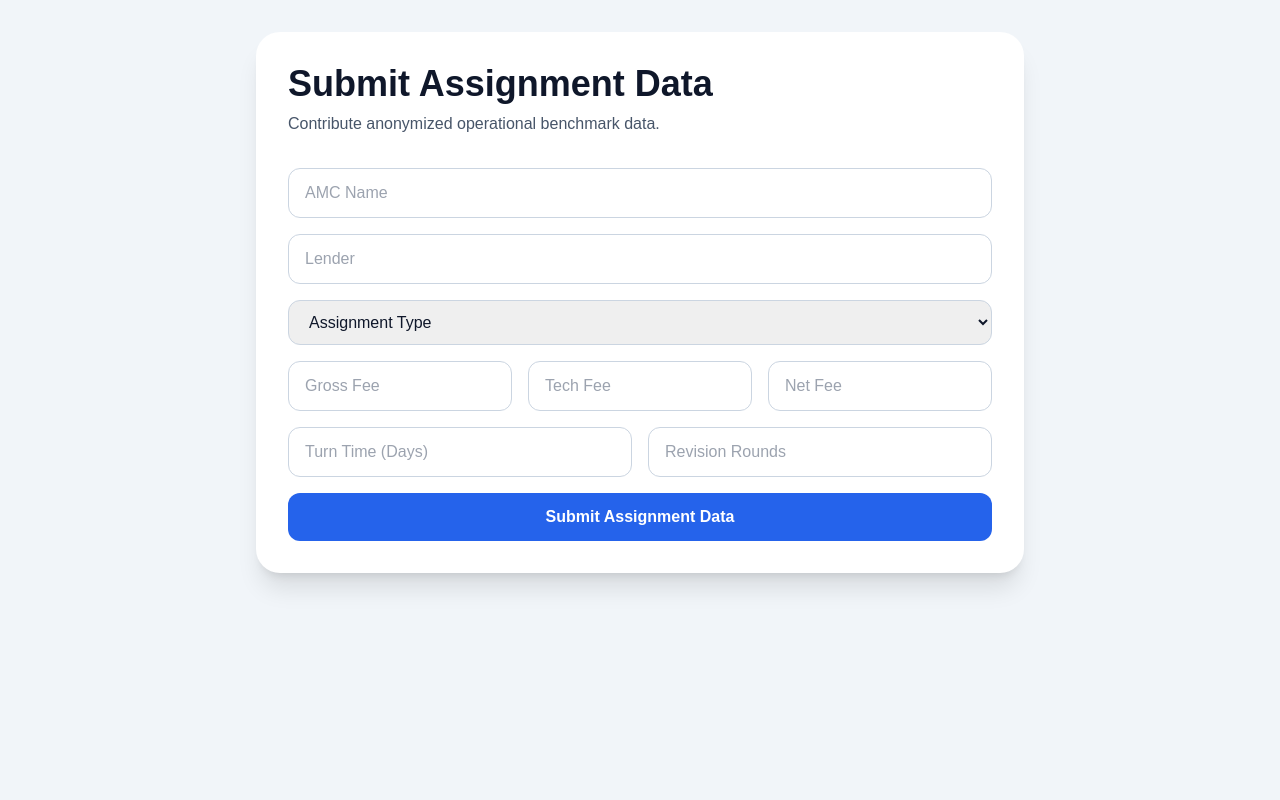
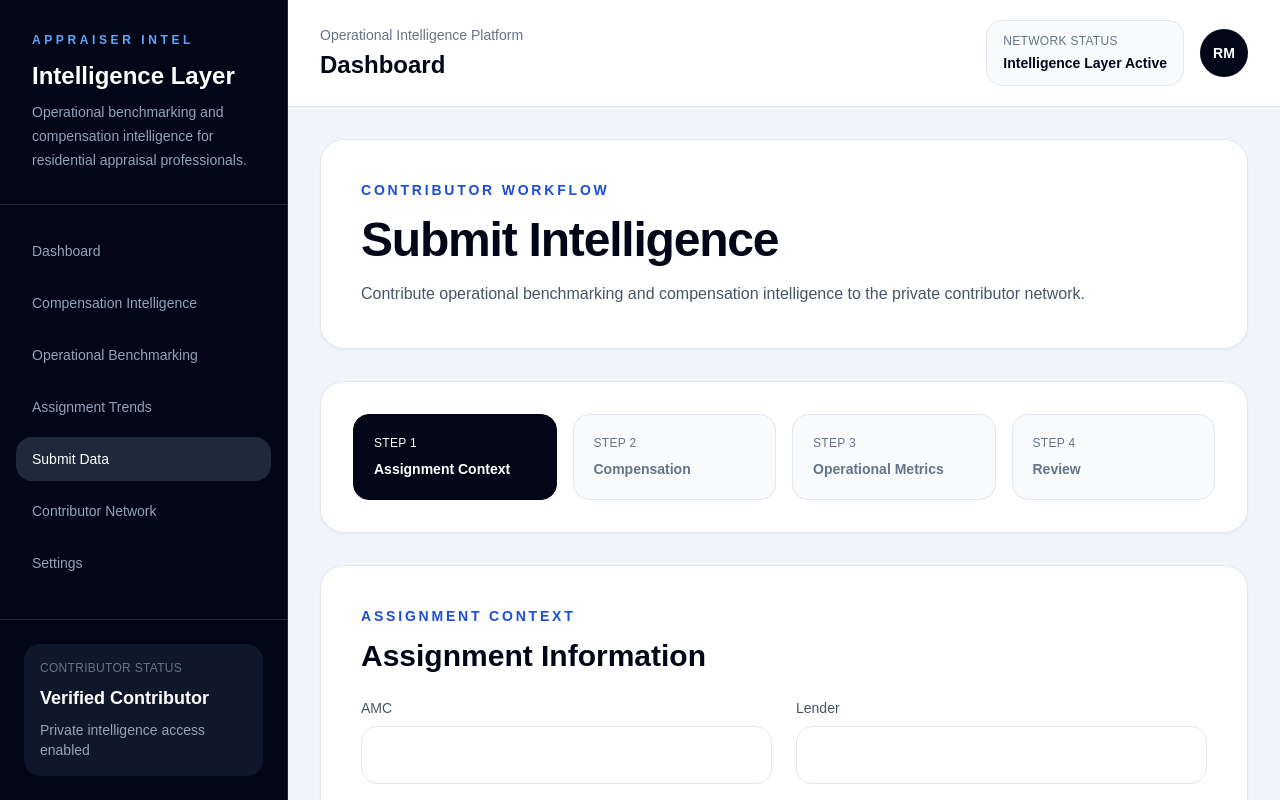
Before and after one commit to mose027-cmd/AppaiserIntel, a Next.js app: page /submit in a window 1280 px wide. Shown: the top 800 px of the page. Built offline with nearby package versions, Linux system fonts and the light colour scheme; no server answers.

Commit message:
Build guided submit intelligence workflow

```diff
--- a/app/submit/page.tsx
+++ b/app/submit/page.tsx
@@ -1,42 +1,49 @@
 "use client";
 
-import { useState } from "react";
-import { supabase } from "../../lib/supabaseClient";
+import { useMemo, useState } from "react";
+import { createClient } from "@supabase/supabase-js";
+import DashboardShell from "../../components/DashboardShell";
+
+const steps = [
+  "Assignment Context",
+  "Compensation",
+  "Operational Metrics",
+  "Review",
+];
 
 export default function SubmitPage() {
-  const [loading, setLoading] = useState(false);
+  const supabase = useMemo(
+    () =>
+      createClient(
+        process.env.NEXT_PUBLIC_SUPABASE_URL!,
+        process.env.NEXT_PUBLIC_SUPABASE_ANON_KEY!
+      ),
+    []
+  );
+
+  const [step, setStep] = useState(1);
 
   const [formData, setFormData] = useState({
     amc: "",
     lender: "",
-    assignment_type: "",
-    gross_fee: "",
-    tech_fee: "",
-    net_fee: "",
-    turn_time: "",
-    revision_rounds: "",
+    assignmentType: "",
+    grossFee: "",
+    techFee: "",
+    turnTime: "",
+    revisionRounds: "",
   });
 
-  async function handleSubmit(e: React.FormEvent) {
-    e.preventDefault();
+  const netFee =
+    Number(formData.grossFee || 0) -
+    Number(formData.techFee || 0);
 
-    setLoading(true);
+  async function handleSubmit() {
+    const {
+      data: { user },
+    } = await supabase.auth.getUser();
 
-const storedSession = localStorage.getItem(
-  "sb-lyibzziciksphcgrjdgm-auth-token"
-);
-
-if (!storedSession) {
-  alert("Please login first.");
-  window.location.href = "/login";
-  return;
-}
-
-const parsedSession = JSON.parse(storedSession);
-const user = parsedSession.user;
     if (!user) {
-      alert("Please login first.");
-      window.location.href = "/login";
+      alert("User session not found.");
       return;
     }
 
@@ -47,151 +54,353 @@ const { error } = await supabase
           user_id: user.id,
           amc: formData.amc,
           lender: formData.lender,
-      assignment_type: formData.assignment_type,
-      gross_fee: Number(formData.gross_fee),
-      tech_fee: Number(formData.tech_fee),
-      net_fee: Number(formData.net_fee),
-      turn_time: Number(formData.turn_time),
-      revision_rounds: Number(formData.revision_rounds),
+          assignment_type: formData.assignmentType,
+          gross_fee: Number(formData.grossFee),
+          tech_fee: Number(formData.techFee),
+          net_fee: Number(netFee),
+          turn_time: Number(formData.turnTime),
+          revision_rounds: Number(formData.revisionRounds),
         },
-  ])
-  .select();
-console.log("INSERT ERROR:", error);
-    setLoading(false);
+      ]);
 
     if (error) {
       alert(error.message);
       return;
     }
 
-window.location.href = "/dashboard";
+    alert("Contribution submitted successfully.");
+
     setFormData({
       amc: "",
       lender: "",
-      assignment_type: "",
-      gross_fee: "",
-      tech_fee: "",
-      net_fee: "",
-      turn_time: "",
-      revision_rounds: "",
+      assignmentType: "",
+      grossFee: "",
+      techFee: "",
+      turnTime: "",
+      revisionRounds: "",
     });
+
+    setStep(1);
   }
 
   return (
-    <main className="min-h-screen bg-slate-100 p-8">
-      <div className="mx-auto max-w-3xl rounded-3xl bg-white p-8 shadow-xl">
-        <h1 className="mb-2 text-4xl font-bold text-slate-900">
-          Submit Assignment Data
+    <DashboardShell>
+
+      <div className="mx-auto max-w-5xl space-y-8">
+
+        <section className="rounded-3xl border border-slate-200 bg-white p-10 shadow-sm">
+
+          <p className="text-sm font-semibold uppercase tracking-[0.2em] text-blue-700">
+            Contributor Workflow
+          </p>
+
+          <h1 className="mt-4 text-5xl font-bold tracking-tight text-slate-950">
+            Submit Intelligence
           </h1>
 
-        <p className="mb-8 text-slate-600">
-          Contribute anonymized operational benchmark data.
+          <p className="mt-4 max-w-3xl text-base leading-7 text-slate-600">
+            Contribute operational benchmarking and compensation intelligence
+            to the private contributor network.
           </p>
 
-        <form onSubmit={handleSubmit} className="space-y-4">
-          <input
-            placeholder="AMC Name"
+        </section>
+
+        <section className="rounded-3xl border border-slate-200 bg-white p-8 shadow-sm">
+
+          <div className="grid gap-4 md:grid-cols-4">
+
+            {steps.map((item, index) => {
+              const active = step === index + 1;
+
+              return (
+                <div
+                  key={item}
+                  className={`rounded-2xl border p-5 transition ${
+                    active
+                      ? "border-slate-950 bg-slate-950 text-white"
+                      : "border-slate-200 bg-slate-50 text-slate-500"
+                  }`}
+                >
+                  <p className="text-xs uppercase tracking-wide">
+                    Step {index + 1}
+                  </p>
+
+                  <p className="mt-2 text-sm font-semibold">
+                    {item}
+                  </p>
+                </div>
+              );
+            })}
+
+          </div>
+
+        </section>
+
+        <section className="rounded-3xl border border-slate-200 bg-white p-10 shadow-sm">
+
+          {step === 1 && (
+            <div className="space-y-6">
+
+              <div>
+                <p className="text-sm font-semibold uppercase tracking-[0.2em] text-blue-700">
+                  Assignment Context
+                </p>
+
+                <h2 className="mt-3 text-3xl font-bold text-slate-950">
+                  Assignment Information
+                </h2>
+              </div>
+
+              <div className="grid gap-6 md:grid-cols-2">
+
+                <Input
+                  label="AMC"
                   value={formData.amc}
-            onChange={(e) =>
-              setFormData({ ...formData, amc: e.target.value })
+                  onChange={(value) =>
+                    setFormData({ ...formData, amc: value })
                   }
-            className="w-full rounded-xl border border-slate-300 px-4 py-3"
                 />
 
-          <input
-            placeholder="Lender"
+                <Input
+                  label="Lender"
                   value={formData.lender}
-            onChange={(e) =>
-              setFormData({ ...formData, lender: e.target.value })
+                  onChange={(value) =>
+                    setFormData({ ...formData, lender: value })
                   }
-            className="w-full rounded-xl border border-slate-300 px-4 py-3"
                 />
 
-          <select
-            value={formData.assignment_type}
-            onChange={(e) =>
+                <Input
+                  label="Assignment Type"
+                  value={formData.assignmentType}
+                  onChange={(value) =>
                     setFormData({
                       ...formData,
-                assignment_type: e.target.value,
+                      assignmentType: value,
                     })
                   }
-            className="w-full rounded-xl border border-slate-300 px-4 py-3"
-          >
-            <option value="">Assignment Type</option>
-            <option value="URAR">URAR</option>
-            <option value="1004D">1004D / Final</option>
-            <option value="Desktop">Desktop</option>
-            <option value="Hybrid">Hybrid</option>
-            <option value="FHA">FHA</option>
-            <option value="VA">VA</option>
-          </select>
-
-          <div className="grid gap-4 md:grid-cols-3">
-            <input
-              type="number"
-              placeholder="Gross Fee"
-              value={formData.gross_fee}
-              onChange={(e) =>
-                setFormData({ ...formData, gross_fee: e.target.value })
-              }
-              className="rounded-xl border border-slate-300 px-4 py-3"
                 />
 
-            <input
-              type="number"
-              placeholder="Tech Fee"
-              value={formData.tech_fee}
-              onChange={(e) =>
-                setFormData({ ...formData, tech_fee: e.target.value })
+              </div>
+
+            </div>
+          )}
+
+          {step === 2 && (
+            <div className="space-y-6">
+
+              <div>
+                <p className="text-sm font-semibold uppercase tracking-[0.2em] text-blue-700">
+                  Compensation
+                </p>
+
+                <h2 className="mt-3 text-3xl font-bold text-slate-950">
+                  Compensation Intelligence
+                </h2>
+              </div>
+
+              <div className="grid gap-6 md:grid-cols-2">
+
+                <Input
+                  label="Gross Fee"
+                  value={formData.grossFee}
+                  onChange={(value) =>
+                    setFormData({ ...formData, grossFee: value })
                   }
-              className="rounded-xl border border-slate-300 px-4 py-3"
                 />
 
-            <input
-              type="number"
-              placeholder="Net Fee"
-              value={formData.net_fee}
-              onChange={(e) =>
-                setFormData({ ...formData, net_fee: e.target.value })
+                <Input
+                  label="Technology Fee"
+                  value={formData.techFee}
+                  onChange={(value) =>
+                    setFormData({ ...formData, techFee: value })
                   }
-              className="rounded-xl border border-slate-300 px-4 py-3"
                 />
+
               </div>
 
-          <div className="grid gap-4 md:grid-cols-2">
-            <input
-              type="number"
-              placeholder="Turn Time (Days)"
-              value={formData.turn_time}
-              onChange={(e) =>
-                setFormData({ ...formData, turn_time: e.target.value })
+              <div className="rounded-3xl border border-slate-200 bg-slate-50 p-8">
+
+                <p className="text-sm text-slate-500">
+                  Calculated Net Compensation
+                </p>
+
+                <p className="mt-3 text-5xl font-bold text-slate-950">
+                  ${netFee.toFixed(0)}
+                </p>
+
+              </div>
+
+            </div>
+          )}
+
+          {step === 3 && (
+            <div className="space-y-6">
+
+              <div>
+                <p className="text-sm font-semibold uppercase tracking-[0.2em] text-blue-700">
+                  Operational Metrics
+                </p>
+
+                <h2 className="mt-3 text-3xl font-bold text-slate-950">
+                  Workflow Benchmarking
+                </h2>
+              </div>
+
+              <div className="grid gap-6 md:grid-cols-2">
+
+                <Input
+                  label="Turn Time (Days)"
+                  value={formData.turnTime}
+                  onChange={(value) =>
+                    setFormData({ ...formData, turnTime: value })
                   }
-              className="rounded-xl border border-slate-300 px-4 py-3"
                 />
 
-            <input
-              type="number"
-              placeholder="Revision Rounds"
-              value={formData.revision_rounds}
-              onChange={(e) =>
+                <Input
+                  label="Revision Rounds"
+                  value={formData.revisionRounds}
+                  onChange={(value) =>
                     setFormData({
                       ...formData,
-                  revision_rounds: e.target.value,
+                      revisionRounds: value,
                     })
                   }
-              className="rounded-xl border border-slate-300 px-4 py-3"
                 />
+
               </div>
 
+            </div>
+          )}
+
+          {step === 4 && (
+            <div className="space-y-8">
+
+              <div>
+                <p className="text-sm font-semibold uppercase tracking-[0.2em] text-blue-700">
+                  Final Review
+                </p>
+
+                <h2 className="mt-3 text-3xl font-bold text-slate-950">
+                  Review Contribution
+                </h2>
+              </div>
+
+              <div className="grid gap-6 md:grid-cols-2">
+
+                <ReviewCard
+                  title="AMC"
+                  value={formData.amc}
+                />
+
+                <ReviewCard
+                  title="Lender"
+                  value={formData.lender}
+                />
+
+                <ReviewCard
+                  title="Assignment Type"
+                  value={formData.assignmentType}
+                />
+
+                <ReviewCard
+                  title="Net Compensation"
+                  value={`$${netFee.toFixed(0)}`}
+                />
+
+                <ReviewCard
+                  title="Turn Time"
+                  value={`${formData.turnTime} Days`}
+                />
+
+                <ReviewCard
+                  title="Revision Rounds"
+                  value={formData.revisionRounds}
+                />
+
+              </div>
+
+            </div>
+          )}
+
+          <div className="mt-10 flex items-center justify-between">
+
             <button
-            type="submit"
-            disabled={loading}
-            className="w-full rounded-xl bg-blue-600 px-4 py-3 font-semibold text-white"
+              onClick={() => setStep((prev) => Math.max(prev - 1, 1))}
+              className="rounded-2xl border border-slate-200 px-6 py-3 font-medium text-slate-600 transition hover:bg-slate-100"
             >
-            {loading ? "Submitting..." : "Submit Assignment Data"}
+              Back
             </button>
-        </form>
+
+            {step < 4 ? (
+              <button
+                onClick={() => setStep((prev) => prev + 1)}
+                className="rounded-2xl bg-slate-950 px-6 py-3 font-medium text-white transition hover:bg-slate-800"
+              >
+                Continue
+              </button>
+            ) : (
+              <button
+                onClick={handleSubmit}
+                className="rounded-2xl bg-blue-700 px-6 py-3 font-medium text-white transition hover:bg-blue-800"
+              >
+                Submit Intelligence
+              </button>
+            )}
+
           </div>
-    </main>
+
+        </section>
+
+      </div>
+
+    </DashboardShell>
   );
 }
+
+function Input({
+  label,
+  value,
+  onChange,
+}: {
+  label: string;
+  value: string;
+  onChange: (value: string) => void;
+}) {
+  return (
+    <div>
+
+      <p className="mb-2 text-sm font-medium text-slate-600">
+        {label}
+      </p>
+
+      <input
+        value={value}
+        onChange={(e) => onChange(e.target.value)}
+        className="w-full rounded-2xl border border-slate-200 bg-white px-5 py-4 text-slate-950 outline-none transition focus:border-slate-950"
+      />
+
+    </div>
+  );
+}
+
+function ReviewCard({
+  title,
+  value,
+}: {
+  title: string;
+  value: string;
+}) {
+  return (
+    <div className="rounded-2xl border border-slate-200 bg-slate-50 p-6">
+
+      <p className="text-sm text-slate-500">
+        {title}
+      </p>
+
+      <p className="mt-3 text-2xl font-bold text-slate-950">
+        {value || "—"}
+      </p>
+
+    </div>
+  );
+}
```
Lines whose indentation alone changed are shown as unchanged.
